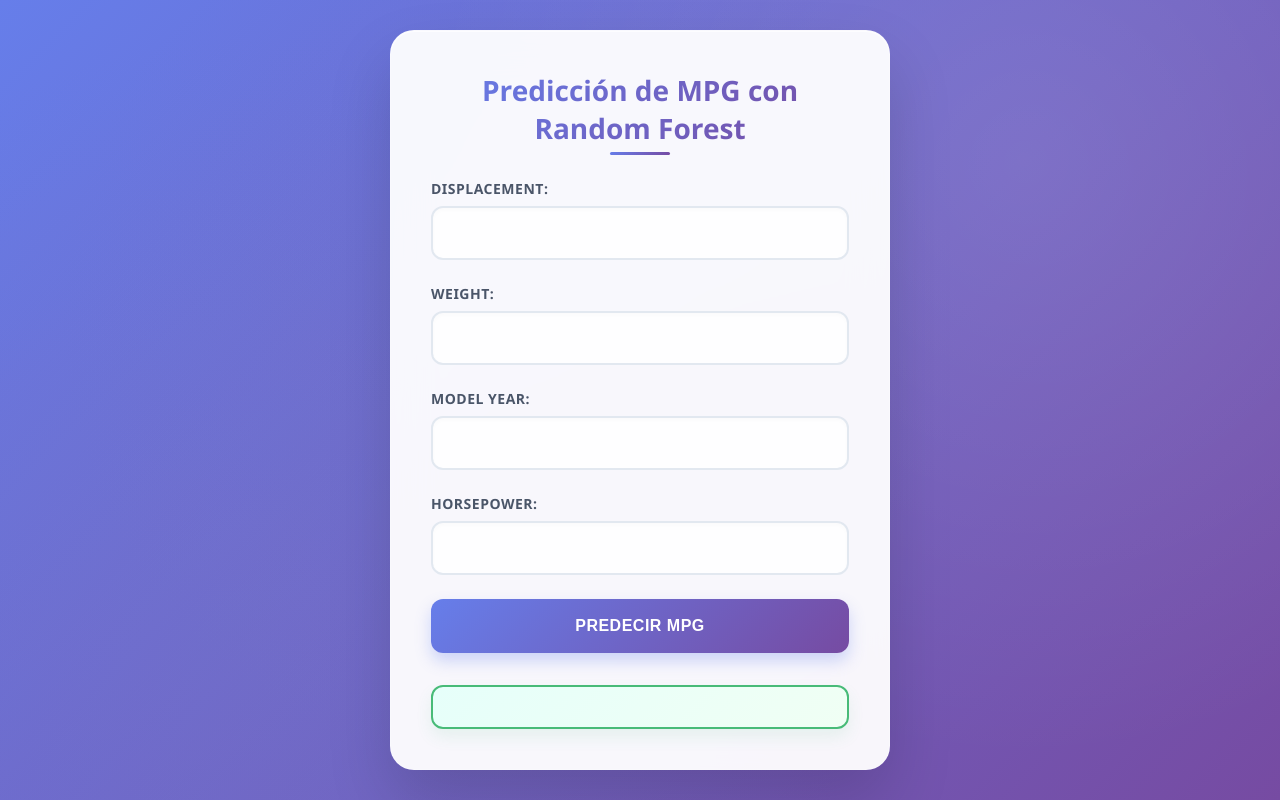
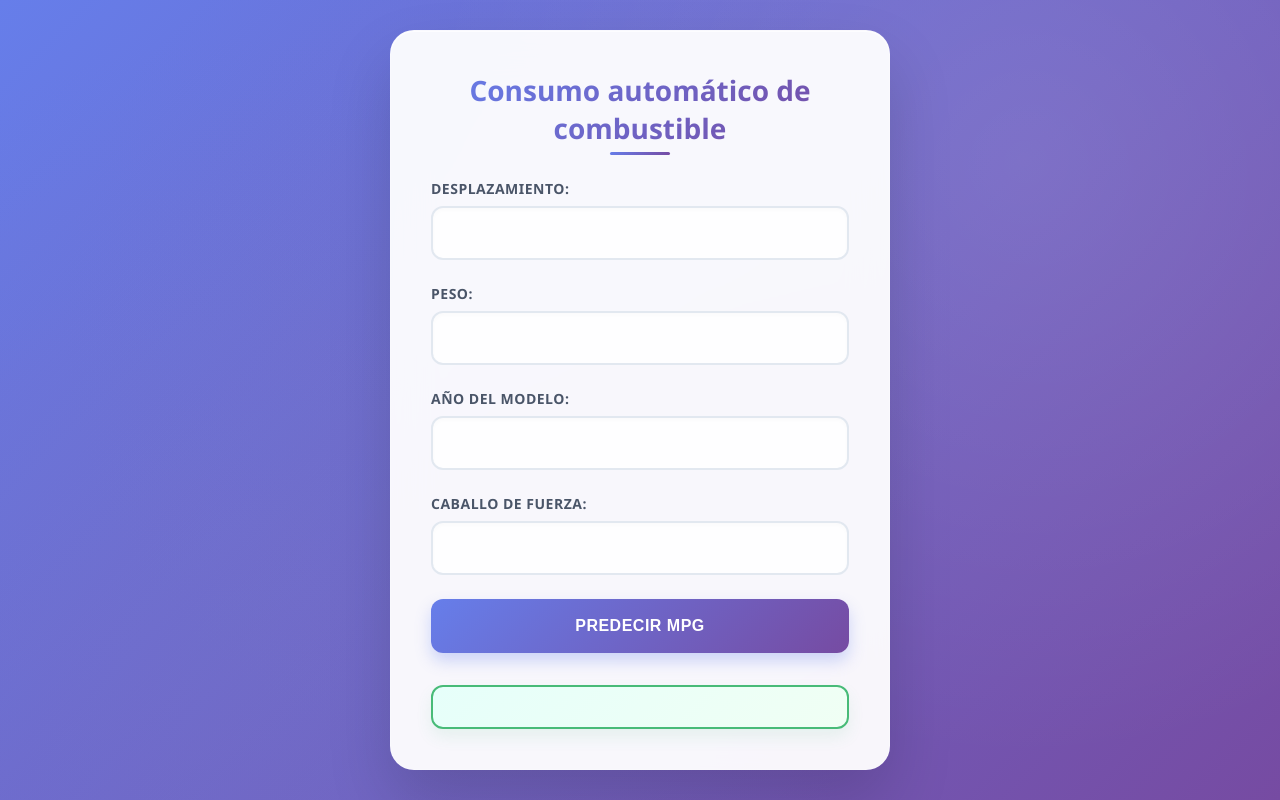
Before and after one commit to HailieTapia/mes-2, a Flask app: page / in a window 1280 px wide. Run offline with Flask 3, Linux system fonts and the light colour scheme; parts of the project's set-up code (start-up, migrations or seed data) failed here and were passed over.

Commit message:
modified:   Mes2.ipynb 	modified:   templates/index.html

```diff
--- a/templates/index.html
+++ b/templates/index.html
@@ -296,29 +296,29 @@
 </head>
 <body>
     <div class="container">
-        <h2>Predicción de MPG con Random Forest</h2>
+        <h2>Consumo automático de combustible</h2>
         <form method="POST" action="/">
             <div class="form-group">
-                <label for="displacement">Displacement:</label>
+                <label for="displacement">Desplazamiento:</label>
                 <input type="number" id="displacement" name="displacement" step="0.1" required>
             </div>
             <div class="form-group">
-                <label for="weight">Weight:</label>
+                <label for="weight">Peso:</label>
                 <input type="number" id="weight" name="weight" step="0.1" required>
             </div>
             <div class="form-group">
-                <label for="model_year">Model Year:</label>
+                <label for="model_year">Año del modelo:</label>
                 <input type="number" id="model_year" name="model_year" step="1" required>
             </div>
             <div class="form-group">
-                <label for="horsepower">Horsepower:</label>
+                <label for="horsepower">Caballo de fuerza:</label>
                 <input type="number" id="horsepower" name="horsepower" step="0.1" required>
             </div>
             <button type="submit">Predecir MPG</button>
         </form>
         <div id="result">
             {% if prediction %}
-                <p>Predicción de MPG: {{ prediction }} mpg</p>
+                <p>Indica que son: {{ prediction }} mpg</p>
             {% endif %}
         </div>
     </div>
```
Also changed, not shown: 1 other file.
